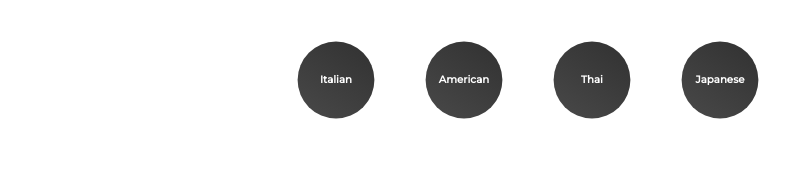
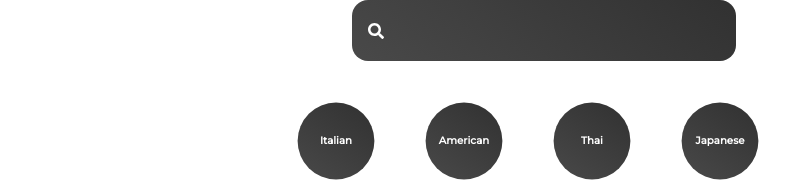
Before and after one commit to CxDel/recipe-app, a React (Create React App) app: page / in a window 1280 px wide. Shown: the top 182 px of the page, without its empty margins (96-886 px from the left). Built offline with nearby package versions, Linux system fonts and the light colour scheme; no server answers.

Commit message:
added search function

```diff
--- a/src/App.js
+++ b/src/App.js
@@ -1,10 +1,13 @@
 import Pages from "./pages/Pages";
 import Category from "./components/Category";
 import {BrowserRouter} from 'react-router-dom';
+import Search from "./components/Search";
+
 function App() {
   return (
     <div className="App">
       <BrowserRouter>
+        <Search />
         <Category />
         <Pages />
       </BrowserRouter>
--- /dev/null
+++ b/src/components/Search.jsx
@@ -0,0 +1,56 @@
+import styled from 'styled-components';
+import { useState } from 'react';
+import { FaSearch } from 'react-icons/fa';
+import { useNavigate } from 'react-router-dom';
+
+function Search() {
+    const [input, setInput] = useState("");
+    const navigate = useNavigate ();
+
+    const submitHandler = (e) => {
+        e.preventDefault();
+        navigate("/searched/" + input)
+    };
+
+  return (
+    <FormStyle onSubmit={submitHandler}>
+        <div>
+            <FaSearch />
+            <input onChange={(e) => setInput(e.target.value)}
+             type="text"
+             value={input} />
+        </div>
+    </FormStyle>
+  )
+}
+
+const FormStyle = styled.form`
+    margin: 0rem 20rem;
+
+    div {
+        position: relative;
+        width: 100%;
+    }
+
+    input {
+        border: none;
+        background: linear-gradient(35deg, #494949, #313131);
+        font-size: 1.5rem;
+        color: white;
+        padding: 1rem 3rem;
+        border: none;
+        border-radius: 1rem;
+        outline: none;
+        width:  100%;
+    }
+
+    svg {
+        position: absolute;
+        top: 50%;
+        left: 0%;
+        transform: translate(100%, -50%);
+        color: white;
+    }
+`
+
+export default Search
--- a/src/pages/Cuisine.jsx
+++ b/src/pages/Cuisine.jsx
@@ -40,7 +40,7 @@
 `;
 const Card =styled.div`
     img {
-        width: 100%
+        width: 100%;
         border-radius: 2rem
     }
     a {
--- a/src/pages/Pages.jsx
+++ b/src/pages/Pages.jsx
@@ -1,5 +1,6 @@
 import Home from "./Home";
 import Cuisine from "./Cuisine";
+import Searched from "./Searched";
 import { Route, Routes } from "react-router-dom";
 
 function Pages() {
@@ -8,6 +9,7 @@
       <Routes>
         <Route path="/" element={<Home />} />
         <Route path="/cuisine/:type" element={<Cuisine />} />
+        <Route path="/searched/:search" element={<Searched />} />
       </Routes>
 
   );
--- /dev/null
+++ b/src/pages/Searched.jsx
@@ -0,0 +1,55 @@
+import React from 'react'
+import { useEffect, useState } from 'react';
+import { useParams } from 'react-router-dom';
+import styled from 'styled-components';
+
+function Searched() {
+
+    const [searchedRecipes, setSearchedRecipes] = useState([]);
+    let params = useParams();
+
+    const getSearched = async (name) => {
+        const data = await fetch(`https://api.spoonacular.com/recipes/complexSearch?apiKey=${process.env.REACT_APP_API_KEY}&query=${name}`)
+        const recipes = await data.json();
+        setSearchedRecipes(recipes.results);
+    };
+
+    useEffect(() => {
+        getSearched(params.search);
+    }, [params.search]);
+
+  return (
+    <Grid>
+        {searchedRecipes.map((item) => {
+            return(
+                <Card key={item.id}>
+                    <img src={item.image} alt='' />
+                    <h4>{item.title}</h4>
+
+                </Card>
+            )
+        })}
+    </Grid>
+  )
+}
+
+const Grid = styled.div`
+    display: grid;
+    grid-template-columns: repeat(auto-fit, minmax(20rem, 1fr));
+    grid-gap: 3rem;
+`;
+const Card =styled.div`
+    img {
+        width: 100%;
+        border-radius: 2rem;
+    }
+    a {
+        text-decoration: none;
+    }
+    h4 {
+        text-align: center;
+        padding: 1rem;
+    }
+`;
+
+export default Searched
```
